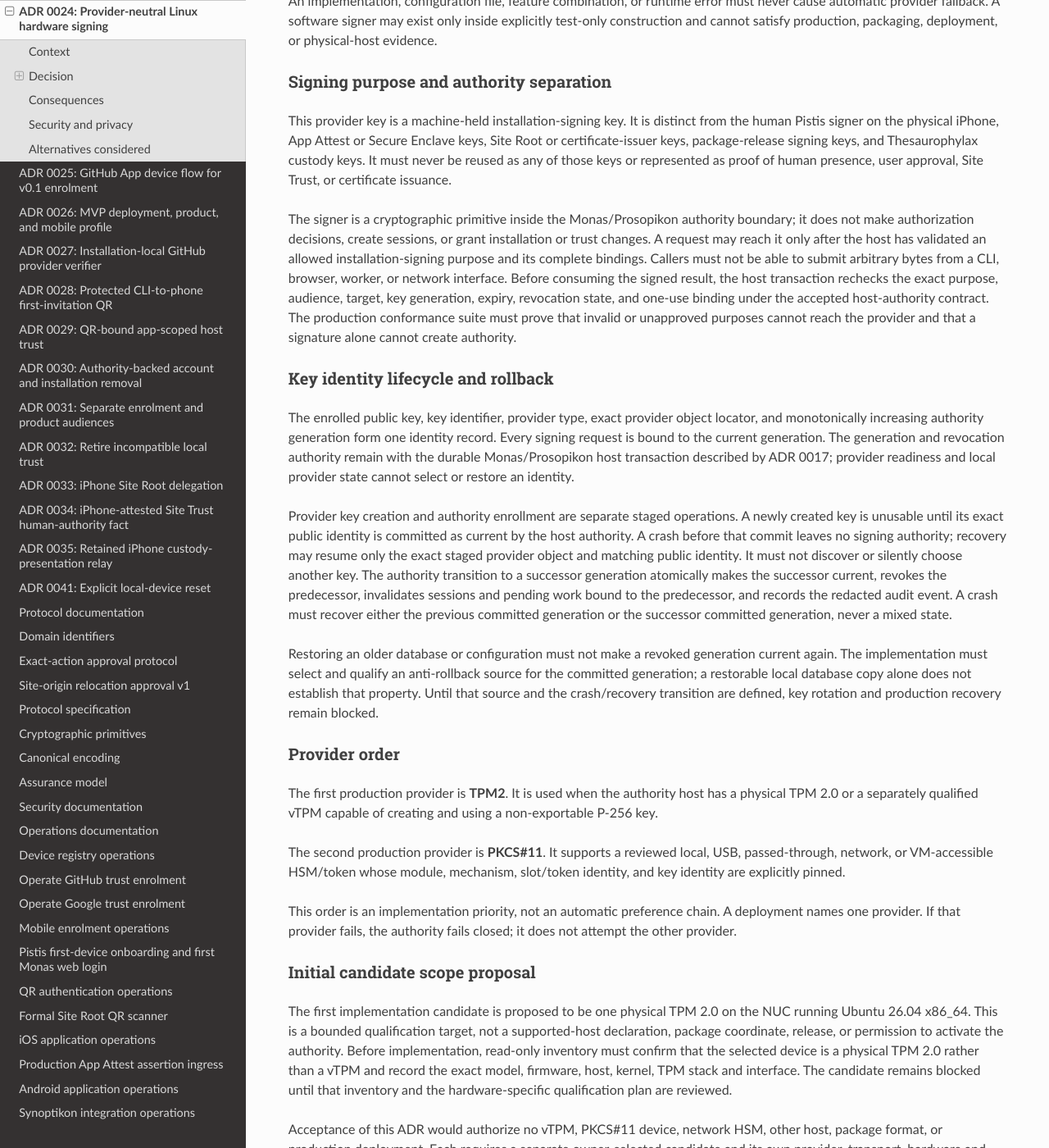
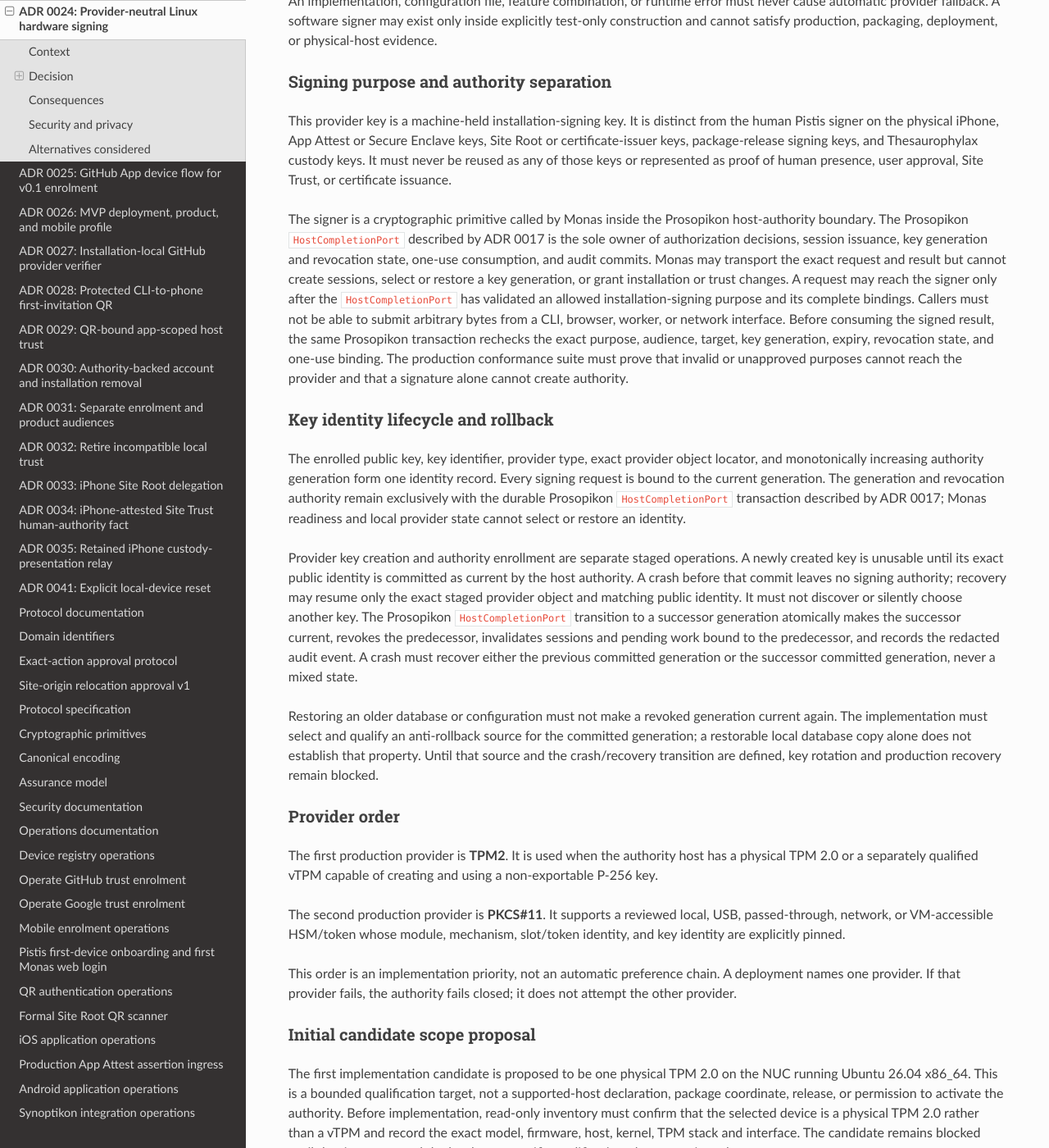
Before and after one commit to sagrudd/pistis, a Sphinx documentation site: the page built from docs/adr/0024-linux-hardware-signing-providers.md, in a window 1280 px wide and 1400 px high, scrolled down 1127 px. Shown: the whole window at 82% size. Built offline with Sphinx 7.4.7 and the Read the Docs theme 3.1.0, drawn with Linux system fonts in a browser that asks for light colours; the version number could not be read and is left out.

Commit message:
docs: assign signer authority to Prosopikon

```diff
--- a/docs/adr/0024-linux-hardware-signing-providers.md
+++ b/docs/adr/0024-linux-hardware-signing-providers.md
@@ -61,37 +61,40 @@ keys, and Thesaurophylax custody keys. It must never be reused as any of those
 keys or represented as proof of human presence, user approval, Site Trust, or
 certificate issuance.
 
-The signer is a cryptographic primitive inside the Monas/Prosopikon authority
-boundary; it does not make authorization decisions, create sessions, or grant
-installation or trust changes. A request may reach it only after the host has
-validated an allowed installation-signing purpose and its complete bindings.
-Callers must not be able to submit arbitrary bytes from a CLI, browser, worker,
-or network interface. Before consuming the signed result, the host transaction
+The signer is a cryptographic primitive called by Monas inside the Prosopikon
+host-authority boundary. The Prosopikon `HostCompletionPort` described by ADR
+0017 is the sole owner of authorization decisions, session issuance, key
+generation and revocation state, one-use consumption, and audit commits. Monas
+may transport the exact request and result but cannot create sessions, select
+or restore a key generation, or grant installation or trust changes. A request
+may reach the signer only after the `HostCompletionPort` has validated an
+allowed installation-signing purpose and its complete bindings. Callers must
+not be able to submit arbitrary bytes from a CLI, browser, worker, or network
+interface. Before consuming the signed result, the same Prosopikon transaction
 rechecks the exact purpose, audience, target, key generation, expiry,
-revocation state, and one-use binding under the accepted host-authority
-contract. The production conformance suite must prove that invalid or
-unapproved purposes cannot reach the provider and that a signature alone
-cannot create authority.
+revocation state, and one-use binding. The production conformance suite must
+prove that invalid or unapproved purposes cannot reach the provider and that a
+signature alone cannot create authority.
 
 ### Key identity lifecycle and rollback
 
 The enrolled public key, key identifier, provider type, exact provider object
 locator, and monotonically increasing authority generation form one identity
 record. Every signing request is bound to the current generation. The
-generation and revocation authority remain with the durable Monas/Prosopikon
-host transaction described by ADR 0017; provider readiness and local provider
-state cannot select or restore an identity.
+generation and revocation authority remain exclusively with the durable
+Prosopikon `HostCompletionPort` transaction described by ADR 0017; Monas
+readiness and local provider state cannot select or restore an identity.
 
 Provider key creation and authority enrollment are separate staged operations.
 A newly created key is unusable until its exact public identity is committed
 as current by the host authority. A crash before that commit leaves no signing
 authority; recovery may resume only the exact staged provider object and
 matching public identity. It must not discover or silently choose another key.
-The authority transition to a successor generation atomically makes the
-successor current, revokes the predecessor, invalidates sessions and pending
-work bound to the predecessor, and records the redacted audit event. A crash
-must recover either the previous committed generation or the successor
-committed generation, never a mixed state.
+The Prosopikon `HostCompletionPort` transition to a successor generation
+atomically makes the successor current, revokes the predecessor, invalidates
+sessions and pending work bound to the predecessor, and records the redacted
+audit event. A crash must recover either the previous committed generation or
+the successor committed generation, never a mixed state.
 
 Restoring an older database or configuration must not make a revoked
 generation current again. The implementation must select and qualify an
```
